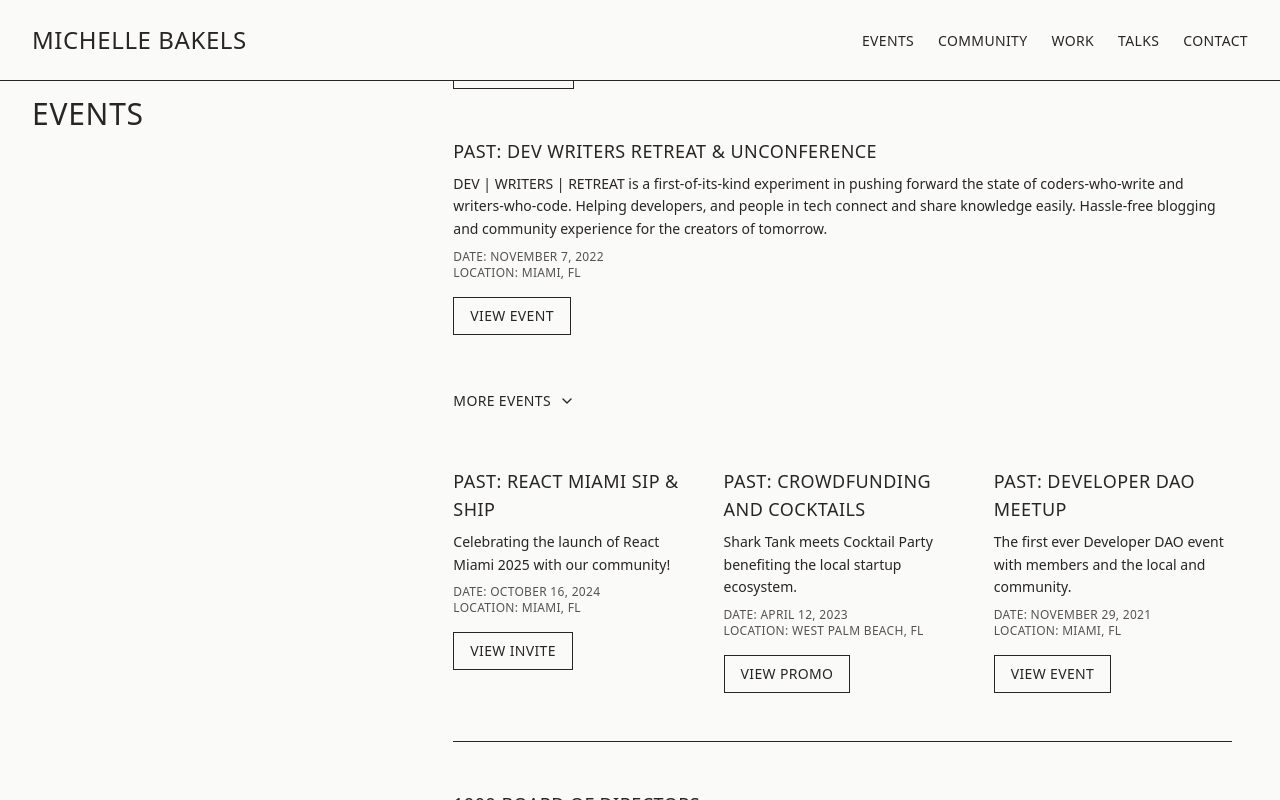
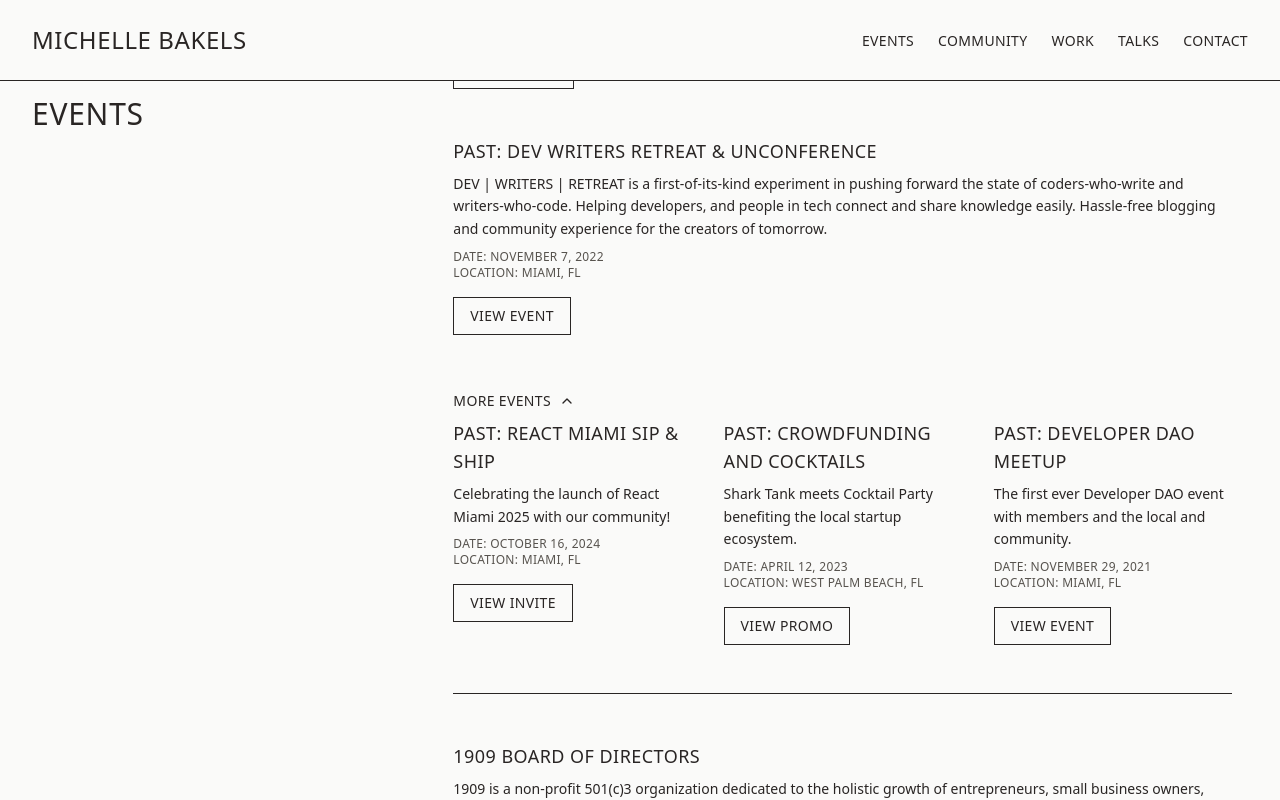
Before and after one commit to michellebakels/2024-personal-website, a Next.js app: page / in a window 1280 px wide. Both pictures are taken after a click on the button "MORE EVENTS". Shown: the part 494-1294 px from the top of the page. Built offline with nearby package versions, Linux system fonts and the light colour scheme.

Commit message:
add missing icon

```diff
--- a/app/components/landingPage.tsx
+++ b/app/components/landingPage.tsx
@@ -1,6 +1,6 @@
 "use client"
 import { useState, useEffect, useRef } from "react"
-import { Menu, X, ChevronDown } from "lucide-react"
+import { Menu, X, ChevronDown, ChevronUp } from "lucide-react"
 
 export default function LandingPage() {
   const [isMenuOpen, setIsMenuOpen] = useState(false)
@@ -12,6 +12,7 @@ export default function LandingPage() {
     talks: false,
     contact: false,
   })
+  const [isMoreEventsOpen, setIsMoreEventsOpen] = useState(false)
 
   useEffect(() => {
     const handleScroll = () => {
@@ -221,17 +222,22 @@ export default function LandingPage() {
             <div className="mt-12">
               <button
                 onClick={() => {
-                  const moreEvents = document.getElementById("more-events")
-                  if (moreEvents) {
-                    moreEvents.classList.toggle("hidden")
-                  }
+                  setIsMoreEventsOpen(!isMoreEventsOpen)
                 }}
                 className="text-sm uppercase tracking-wide pr-4 py-2 block flex items-center"
               >
-                More Events <ChevronDown className="ml-2" size={16} />
+                More Events{" "}
+                {!isMoreEventsOpen ? (
+                  <ChevronDown className="ml-2" size={16} />
+                ) : (
+                  <ChevronUp className="ml-2" size={16} />
+                )}
               </button>
 
-              <div id="more-events" className="hidden mt-12">
+              <div
+                id="more-events"
+                className={isMoreEventsOpen ? "" : "hidden"}
+              >
                 <div className="grid md:grid-cols-3 gap-8">
                   <div>
                     <h3 className="text-lg font-normal uppercase tracking-wide mb-2">
```
